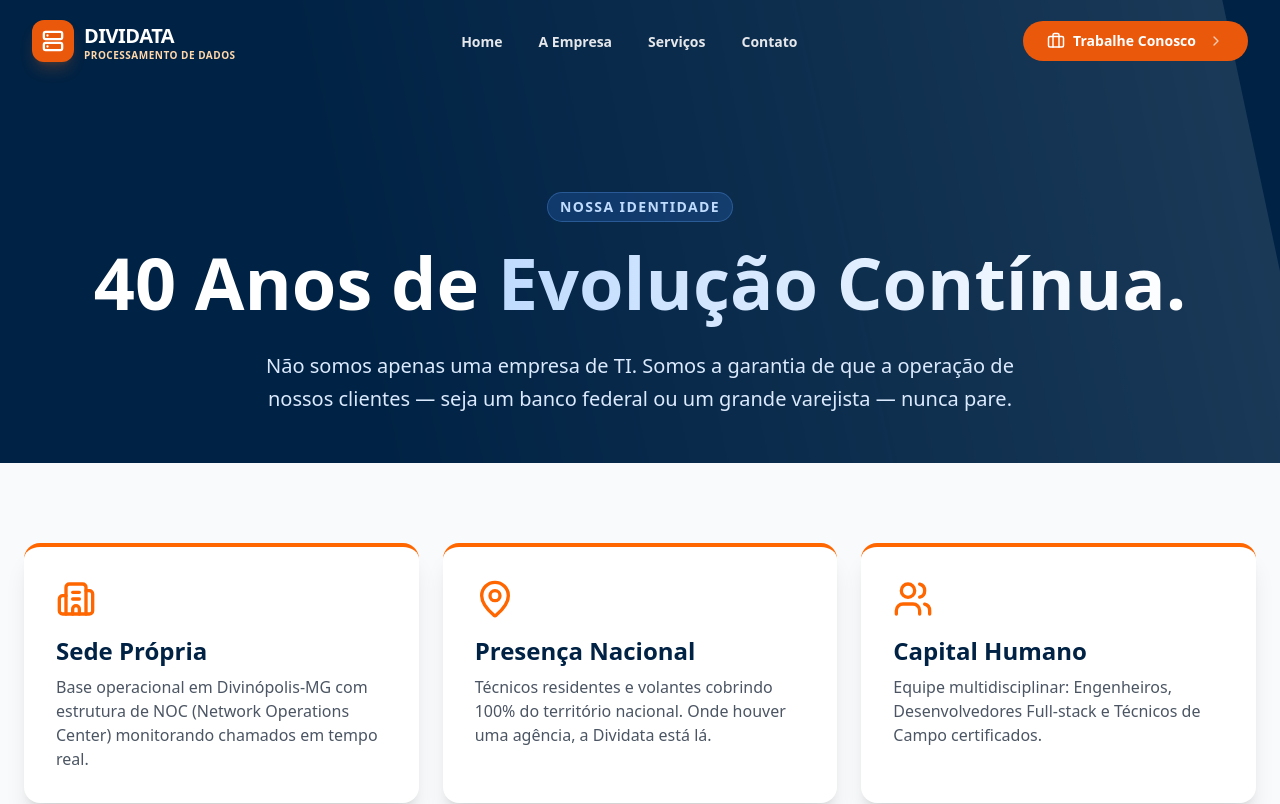
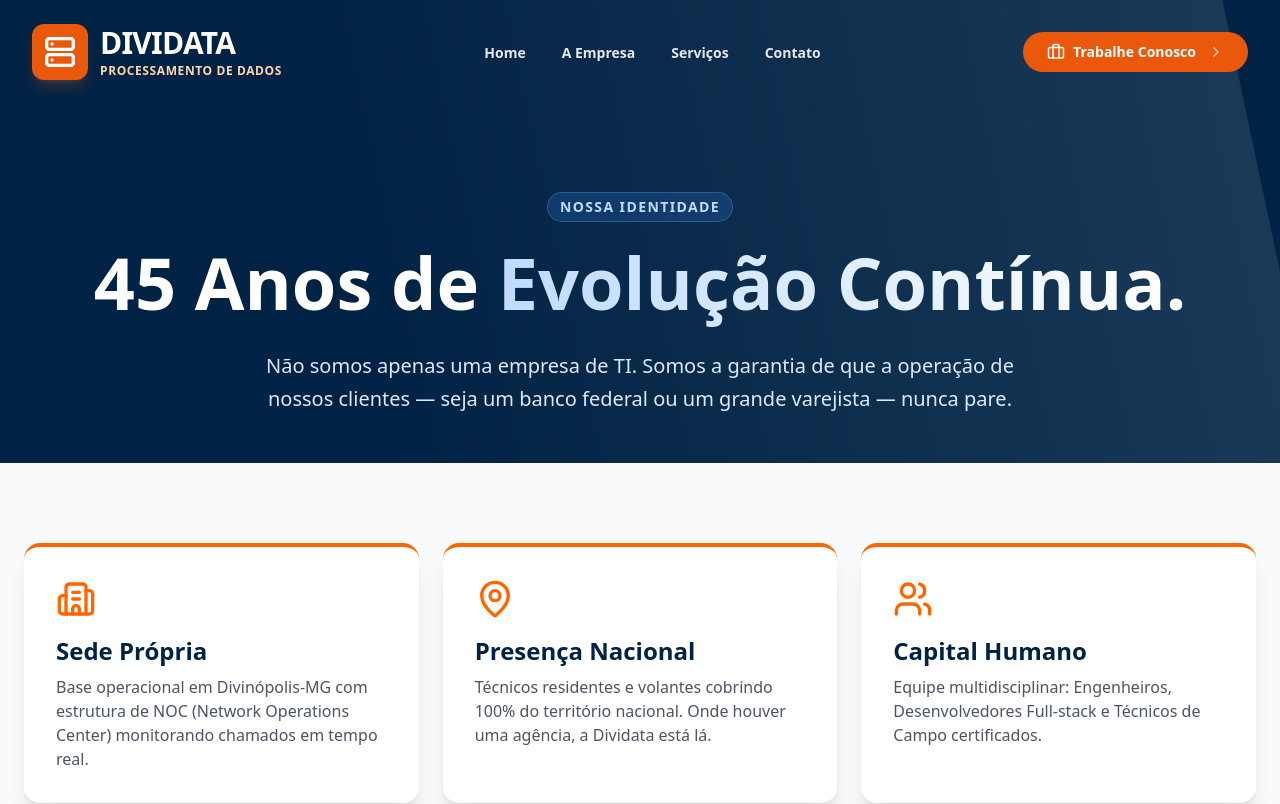
Before and after one commit to WellingtonDiasCF/DividataWeb, a Next.js app: page /empresa in a window 1280 px wide. Shown: the top 804 px of the page. Built offline with nearby package versions, Linux system fonts and the light colour scheme.

Commit message:
Atualizacao completa: Loading Screen, Hero, Header e Paginas

```diff
--- a/app/empresa/page.tsx
+++ b/app/empresa/page.tsx
@@ -57,7 +57,7 @@ export default function EmpresaPage() {
               Nossa Identidade
             </span>
             <h1 className="text-5xl md:text-7xl font-extrabold text-white mb-8">
-              40 Anos de <span className="text-transparent bg-clip-text bg-gradient-to-r from-blue-200 to-white">Evolução Contínua.</span>
+              45 Anos de <span className="text-transparent bg-clip-text bg-gradient-to-r from-blue-200 to-white">Evolução Contínua.</span>
             </h1>
             <p className="text-xl text-blue-100 max-w-3xl mx-auto leading-relaxed font-light">
               Não somos apenas uma empresa de TI. Somos a garantia de que a operação de nossos clientes — seja um banco federal ou um grande varejista — nunca pare.
--- a/components/Header.tsx
+++ b/components/Header.tsx
@@ -41,25 +41,31 @@ export default function Header() {
         transition={{ duration: 0.6, ease: [0.16, 1, 0.3, 1] }}
         className={`fixed top-0 left-0 right-0 z-50 transition-all duration-300 ${
           isScrolled || isOpen
-            ? 'bg-white/90 backdrop-blur-lg shadow-sm border-b border-gray-100 py-3'
-            : 'bg-transparent py-5'
+            ? 'bg-white/90 backdrop-blur-lg shadow-sm border-b border-gray-100 py-4' // Aumentei um pouco o py aqui também
+            : 'bg-transparent py-6'
         }`}
       >
         <div className="max-w-7xl mx-auto px-4 sm:px-6 lg:px-8">
           <div className="flex justify-between items-center">
 
-            {/* LOGO */}
-            <Link href="/" className="flex items-center gap-2.5 group relative z-50">
-              <div className="bg-orange-600 p-2.5 rounded-xl text-white shadow-lg shadow-orange-500/20 group-hover:bg-orange-700 group-hover:scale-105 transition-all duration-300">
-                <Server size={22} strokeWidth={2.5} />
+            {/* LOGO (AUMENTADO) */}
+            <Link href="/" className="flex items-center gap-3 group relative z-50">
+
+              {/* Ícone Maior */}
+              <div className="bg-orange-600 p-3 rounded-xl text-white shadow-lg shadow-orange-500/20 group-hover:bg-orange-700 group-hover:scale-105 transition-all duration-300">
+                <Server size={32} strokeWidth={2.5} />
               </div>
+
               <div className="flex flex-col leading-none">
-                <span className={`text-xl font-extrabold tracking-tight transition-colors ${
+                {/* Texto DIVIDATA Maior */}
+                <span className={`text-3xl font-extrabold tracking-tight transition-colors ${
                   isScrolled || isOpen ? 'text-gray-900' : 'text-white'
                 }`}>
                   DIVIDATA
                 </span>
-                <span className={`text-[9px] sm:text-[10px] font-bold tracking-wider uppercase ${
+
+                {/* Subtítulo Maior e Ajustado */}
+                <span className={`text-xs font-bold tracking-wider uppercase mt-0.5 ${
                   isScrolled || isOpen ? 'text-orange-600' : 'text-orange-200'
                 }`}>
                   Processamento de Dados
@@ -89,7 +95,7 @@ export default function Header() {
               ))}
             </nav>
 
-            {/* BOTÃO DE AÇÃO (DESKTOP) - ALTERADO PARA TRABALHE CONOSCO */}
+            {/* BOTÃO DE AÇÃO (DESKTOP) */}
             <div className="hidden md:flex items-center">
               <Link
                 href="/trabalhe-conosco"
@@ -117,7 +123,7 @@ export default function Header() {
                     animate={{ rotate: 0, opacity: 1 }}
                     exit={{ rotate: 90, opacity: 0 }}
                   >
-                    <X size={28} />
+                    <X size={32} /> {/* Aumentei o ícone de fechar também */}
                   </motion.div>
                 ) : (
                   <motion.div
@@ -126,7 +132,7 @@ export default function Header() {
                     animate={{ rotate: 0, opacity: 1 }}
                     exit={{ rotate: -90, opacity: 0 }}
                   >
-                    <Menu size={28} />
+                    <Menu size={32} /> {/* Aumentei o ícone de menu também */}
                   </motion.div>
                 )}
               </AnimatePresence>
@@ -154,7 +160,7 @@ export default function Header() {
               transition={{ type: "spring", damping: 30, stiffness: 300 }}
               className="fixed top-0 right-0 bottom-0 w-full sm:w-[320px] bg-white z-40 md:hidden shadow-2xl flex flex-col"
             >
-              <div className="h-24" />
+              <div className="h-28" /> {/* Aumentei o espaçamento do topo para não bater no header maior */}
 
               <div className="flex-1 overflow-y-auto px-6 py-4 flex flex-col gap-2">
                 <div className="mb-6">
```
